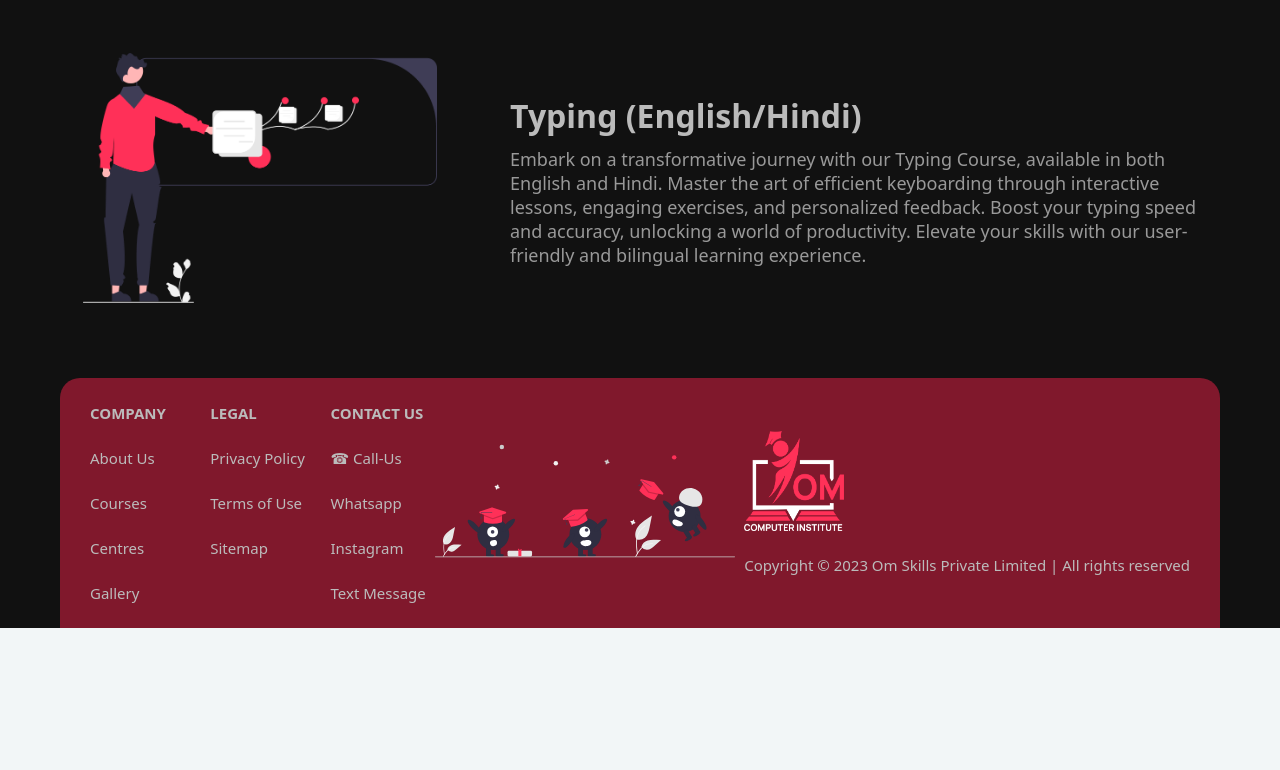
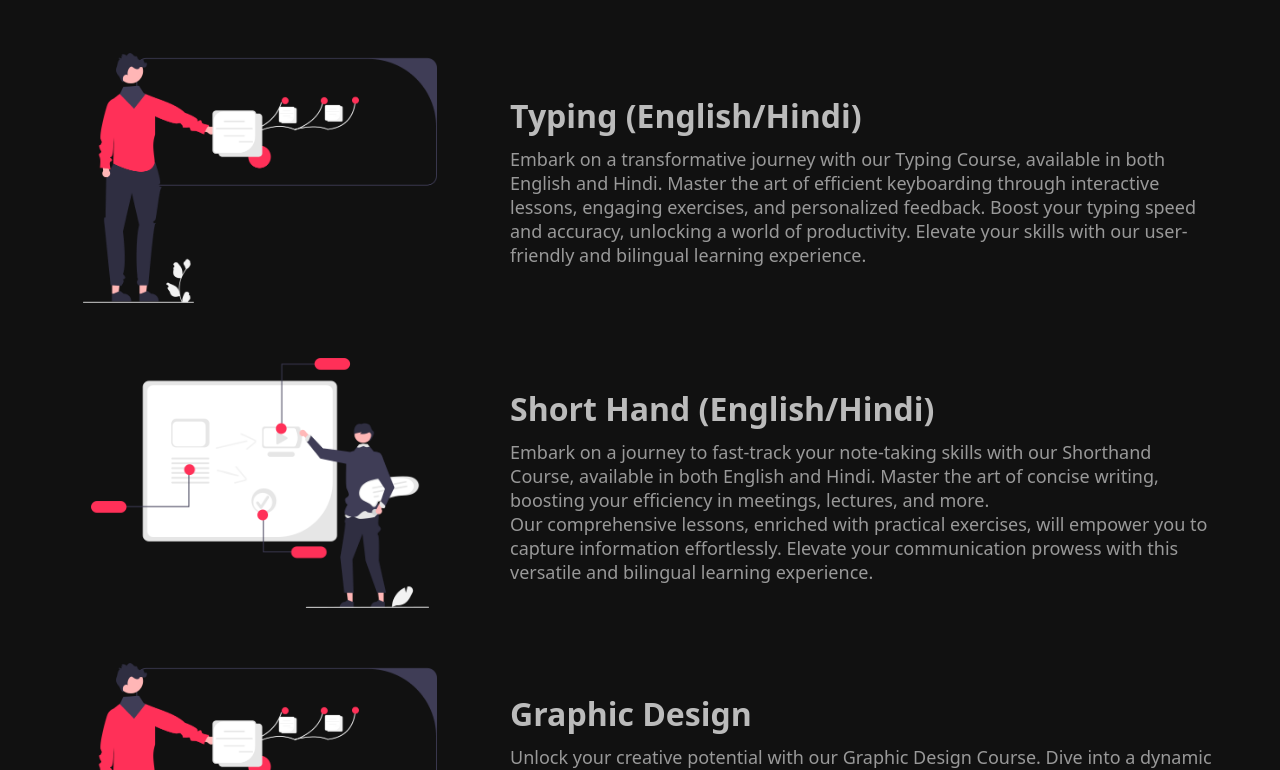
Before and after one commit to MAYANK-TRIPATH/Om-website, a Next.js app: page /courses in a window 1280 px wide. Shown: the part 2030-2800 px from the top of the page. Before the commit the page ends 2658 px from the top, so only its background shows below. Built offline with nearby package versions, Linux system fonts and the light colour scheme.

Commit message:
edited courses

```diff
--- a/src/app/courses/page.jsx
+++ b/src/app/courses/page.jsx
@@ -77,6 +77,31 @@ After completing the ADCA course, many small firms recruit candidates for jobs s
 Embark on a transformative journey with our Typing Course, available in both English and Hindi. Master the art of efficient keyboarding through interactive lessons, engaging exercises, and personalized feedback. Boost your typing speed and accuracy, unlocking a world of productivity. Elevate your skills with our user-friendly and bilingual learning experience.</p>
         </div>
       </Link>
+
+      <Link href="/" className={styles.container}>
+        <div className={styles.imageContainer}>
+          <Image src={course2} alt="" width={400} height={250} className={styles.image} />
+        </div>
+        <div className={styles.content}>
+          <h1 className={styles.title}>Short Hand (English/Hindi)</h1>
+          <p className={styles.desc}>
+
+          Embark on a journey to fast-track your note-taking skills with our Shorthand Course, available in both English and Hindi. Master the art of concise writing, boosting your efficiency in meetings, lectures, and more.<br/> Our comprehensive lessons, enriched with practical exercises, will empower you to capture information effortlessly. Elevate your communication prowess with this versatile and bilingual learning experience.</p>
+        </div>
+      </Link>
+
+      <Link href="/" className={styles.container}>
+        <div className={styles.imageContainer}>
+          <Image src={course1} alt="" width={400} height={250} className={styles.image} />
+        </div>
+        <div className={styles.content}>
+          <h1 className={styles.title}>Graphic Design</h1>
+          <p className={styles.desc}>
+          Unlock your creative potential with our Graphic Design Course. Dive into a dynamic learning experience where you'll grasp design principles, master industry-standard tools, and unleash your imagination. From creating stunning visuals to honing your digital artistry, our comprehensive curriculum empowers aspiring designers. Elevate your skills with hands-on projects and expert guidance. Join us and embark on a visual journey to turn your ideas into captivating designs.
+          </p>
+        </div>
+      </Link>
+
     </div>
   )
 }
```
